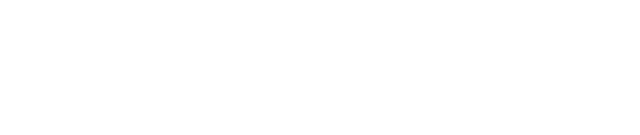
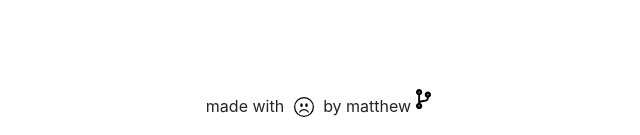
Before and after one commit to matthewlawrenceklein/mod4-todo-frontend, a React (Create React App) app: page / in a window 1280 px wide. Shown: the part 670-805 px from the top of the page, without its empty margins (319-959 px from the left). Built offline with nearby package versions, Linux system fonts and the light colour scheme.

Commit message:
footer, code cleanup

```diff
--- a/package.json
+++ b/package.json
@@ -3,6 +3,10 @@
   "version": "0.1.0",
   "private": true,
   "dependencies": {
+    "@fortawesome/fontawesome-free": "^5.14.0",
+    "@fortawesome/fontawesome-svg-core": "^1.2.30",
+    "@fortawesome/free-solid-svg-icons": "^5.14.0",
+    "@fortawesome/react-fontawesome": "^0.1.11",
     "@testing-library/jest-dom": "^4.2.4",
     "@testing-library/react": "^9.3.2",
     "@testing-library/user-event": "^7.1.2",
--- a/src/App.css
+++ b/src/App.css
@@ -86,3 +86,24 @@
 .help-text{
   padding-top: 50px;
 }
+
+.footer{
+  text-align: center;
+  padding-top: 14px;
+}
+
+.footer-icon{
+  font-size: 20px;
+  margin: 5px;
+  color: black;
+}
+
+.footer-icon:hover{
+  color:blue
+}
+
+.footer-icon-plain{
+  font-size: 20px;
+  margin: 5px;
+  color: black;
+}
--- a/src/App.js
+++ b/src/App.js
@@ -7,6 +7,7 @@
 import LoginForm from './components/LoginForm'
 import NavBar from './components/NavBar'
 import About from './components/About'
+import Footer from './components/Footer'
 import { Switch, Route } from 'react-router-dom'
 import { connect } from 'react-redux'
 import { fetchTodosSuccess } from './actions/index'
@@ -49,6 +50,8 @@
 
         </Switch>
 
+        <Footer/>
+
       </div>
     );
   }
--- /dev/null
+++ b/src/components/Footer.js
@@ -0,0 +1,26 @@
+import React, { Component } from 'react';
+import { EmojiFrown } from 'react-bootstrap-icons';
+import { FontAwesomeIcon } from '@fortawesome/react-fontawesome'
+import { faCodeBranch } from '@fortawesome/free-solid-svg-icons'
+
+
+
+class Footer extends Component {
+    render() {
+        return (
+            <div className='footer'>
+                <p>made with < EmojiFrown className='footer-icon-plain'/> by matthew
+
+                    <a href="http://github.com/matthewlawrenceklein">
+                        <FontAwesomeIcon className='footer-icon' icon={faCodeBranch} />
+                    </a>
+
+                </p>
+
+            </div>
+
+        );
+    }
+}
+
+export default Footer;
--- a/src/components/NavBar.js
+++ b/src/components/NavBar.js
@@ -6,10 +6,8 @@
 import { DoorClosed } from 'react-bootstrap-icons';
 import { QuestionCircle } from 'react-bootstrap-icons';
 import { setUser } from '../actions/index'
-import { GoogleLogout } from 'react-google-login';
 import '../App.css';
-import Modal from 'react-bootstrap/Button';
-import Button from 'react-bootstrap/Button';
+
 
 
 class NavBar extends Component {
```
Also changed, not shown: 1 other file (tests, documents, lock files or other folders).
